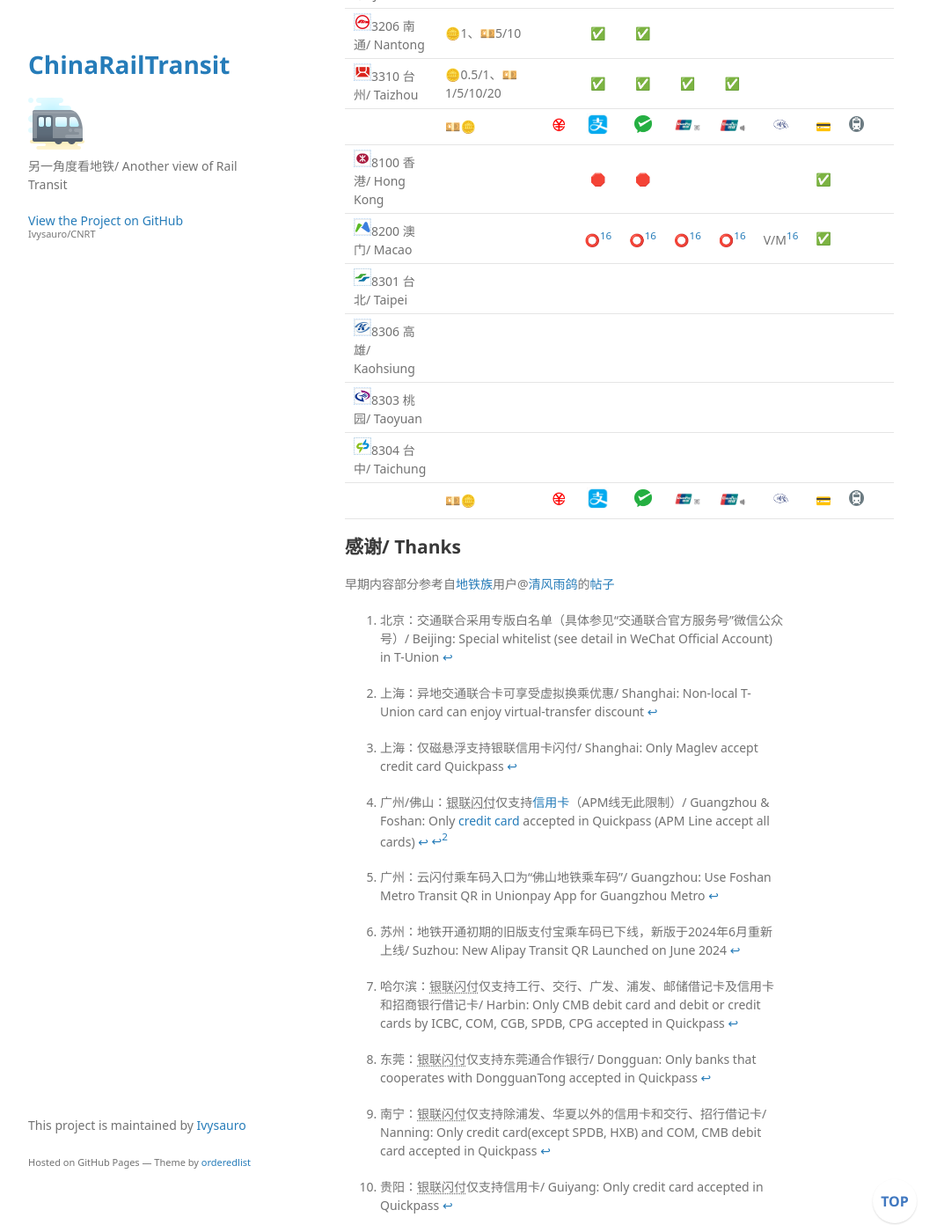
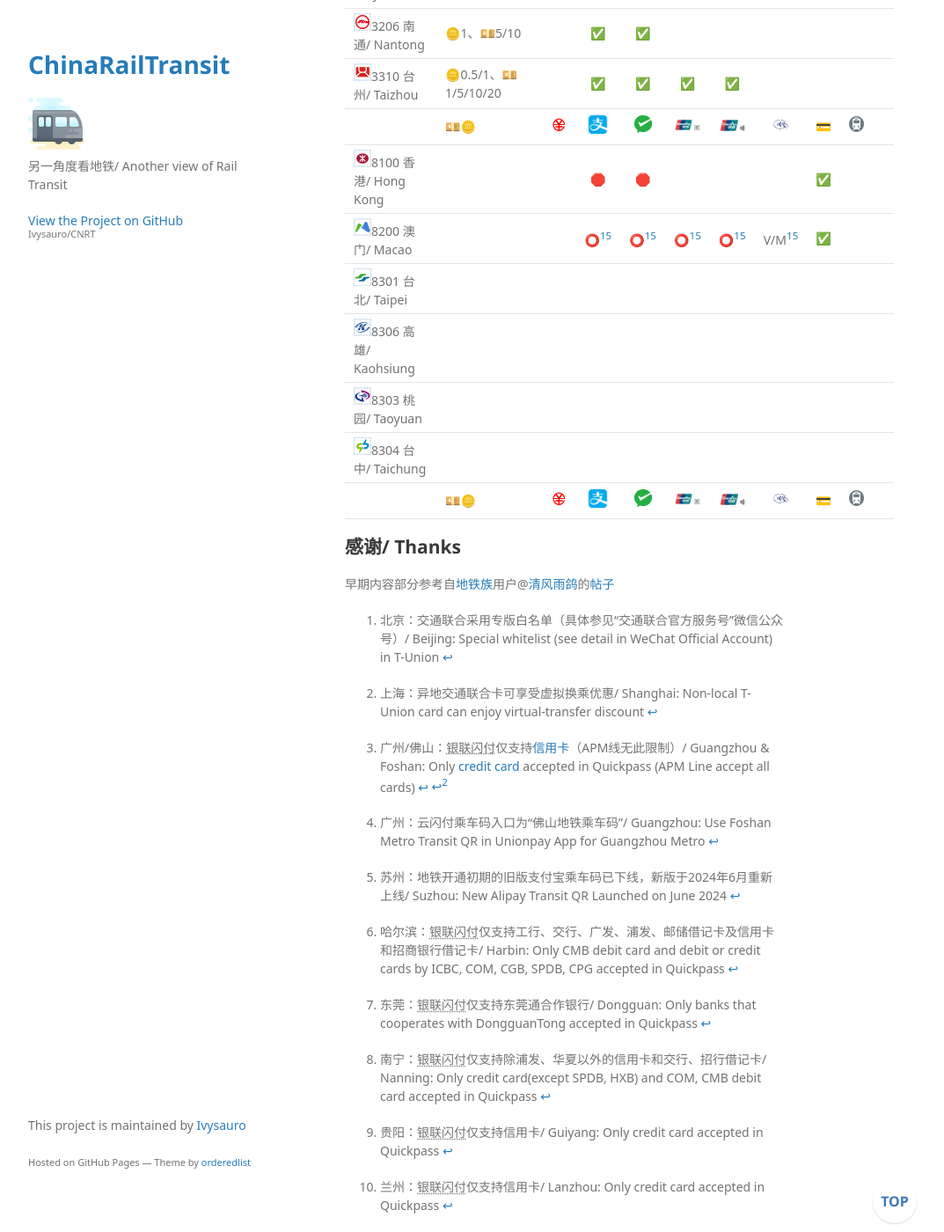
Before and after one commit to Ivysauro/CNRT, a Jekyll site: the page built from data/Pay.md, in a window 1280 px wide and 1400 px high, scrolled down 8112 px. Shown: the whole window at 88% size, without its empty margins (178-1251 px from the left). Built offline with Jekyll 4.4.1, drawn with Linux system fonts in a browser that asks for light colours; some web fonts are replaced; our own code applies the rules of GitHub Pages for plain Markdown files; a script that is not in the unit is left out; some of the changed text lies outside the part shown.

Commit message:
🎫更新上海数据

```diff
--- a/data/Pay.md
+++ b/data/Pay.md
@@ -55,7 +55,7 @@
 | --  | :--: | :--: | :--: | :--: | :--: | :--: | :--: | :--: | :--: |
 | <img src="https://raw.githubusercontent.com/Ivysauro/CNRT/master/images/city/bj.gif" width="20" hegiht="20"/>1100 北京/ Beijing | 1971 | ⭕[^bj] | ✅ | ✅ | ✅ | ✅ | V/M/J/AE | ✅ | <img src="https://raw.githubusercontent.com/Ivysauro/CNRT/master/images/12306.png" width="20" hegiht="20" alt="12306 App"/> <img src="https://raw.githubusercontent.com/Ivysauro/CNRT/master/images/DiDi.png" width="20" hegiht="20" alt="DiDi"/> |
 | <img src="https://raw.githubusercontent.com/Ivysauro/CNRT/master/images/city/tj.gif" width="20" hegiht="20"/>1200 天津/ Tianjin | 1976 | ✅ | ✅ | ✅ | ✅ | | | ✅ | |
-| <img src="https://raw.githubusercontent.com/Ivysauro/CNRT/master/images/city/sh.gif" width="20" hegiht="20"/>3100 上海/ Shanghai | 1993 | ✅[^sh1] | ⭕[^sh2] | ✅ | ✅ | ✅ | V/M/J/AE | ✅ | <img src="https://raw.githubusercontent.com/Ivysauro/CNRT/master/images/eCNY.png" width="20" hegiht="20" alt="E-CNY"/><img src="https://raw.githubusercontent.com/Ivysauro/CNRT/master/images/12306.png" width="20" hegiht="20" alt="12306 App"/> |
+| <img src="https://raw.githubusercontent.com/Ivysauro/CNRT/master/images/city/sh.gif" width="20" hegiht="20"/>3100 上海/ Shanghai | 1993 | ✅[^sh1] | ✅ | ✅ | ✅ | ✅ | V/M/J/AE | ✅ | <img src="https://raw.githubusercontent.com/Ivysauro/CNRT/master/images/eCNY.png" width="20" hegiht="20" alt="E-CNY"/><img src="https://raw.githubusercontent.com/Ivysauro/CNRT/master/images/12306.png" width="20" hegiht="20" alt="12306 App"/> |
 | <img src="https://raw.githubusercontent.com/Ivysauro/CNRT/master/images/city/gz.gif" width="20" hegiht="20"/>4401 广州/ Guangzhou | 1997 | ✅ | ⭕[^gz] | ✅ | ✅ | ✅[^can] || ✅ | |
 | <img src="https://raw.githubusercontent.com/Ivysauro/CNRT/master/images/city/cc.gif" width="20" hegiht="20"/>2201 长春/ Changchun | 2002 | ✅ | ✅ | ✅ | ✅ | ✅ | | ✅ | |
 | <img src="https://raw.githubusercontent.com/Ivysauro/CNRT/master/images/city/dl.gif" width="20" hegiht="20"/>2102 大连/ Dalian | 2003 | ✅ | ✅ | ✅ | ✅ | ✅ | | ✅ | |
@@ -114,8 +114,6 @@
 [^bj]: 北京：交通联合采用专版白名单（具体参见“交通联合官方服务号”微信公众号）/ Beijing: Special whitelist (see detail in WeChat Official Account) in T-Union
 
 [^sh1]: 上海：异地交通联合卡可享受虚拟换乘优惠/ Shanghai: Non-local T-Union card can enjoy virtual-transfer discount
-
-[^sh2]: 上海：仅磁悬浮支持银联信用卡闪付/ Shanghai: Only Maglev accept credit card Quickpass
 
 [^gz]: 广州/佛山：银联闪付仅支持[信用卡](http://cs.gzmtr.com/ckfw/pwzy/201811/t20181106_60161.htm)（APM线无此限制）/ Guangzhou & Foshan: Only [credit card](http://cs.gzmtr.com/ckfw/pwzy/201811/t20181106_60161.htm) accepted in Quickpass (APM Line accept all cards)
 
```
